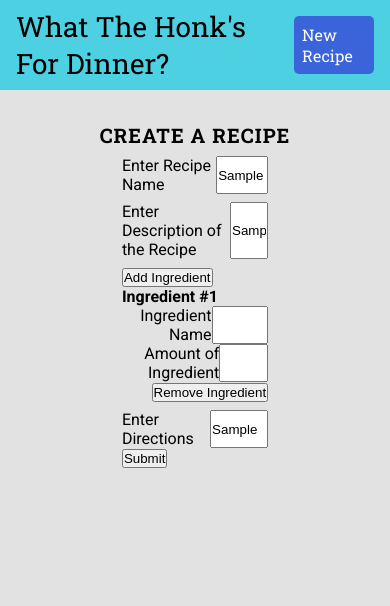
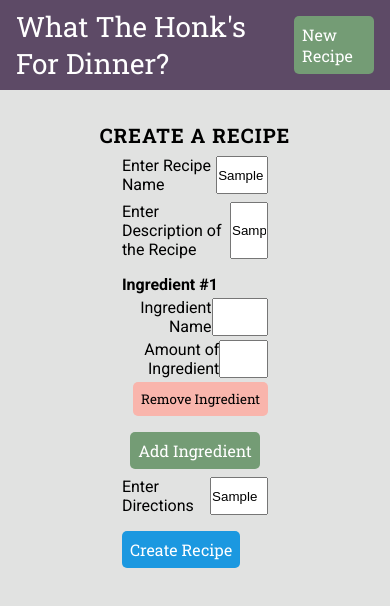
Before and after one commit to eblohm/recipe-finder, a React (Create React App) app: page /recipes/new in a window 390 px wide. Both pictures are taken after typing "Sample", "Sample", "Sample" into the empty fields and a click on the button "Add Ingredient". Shown: the top 606 px of the page. Built offline with nearby package versions, Linux system fonts and the light colour scheme.

Commit message:
finish styling for desktop, on to responsive

```diff
--- a/src/components/recipes/RecipeDelete.js
+++ b/src/components/recipes/RecipeDelete.js
@@ -35,7 +35,7 @@ class RecipeDelete extends Component {
       return 'Are you sure you want to delete this recipe?';
     }
 
-    return `Are you sure you want to delete ${this.props.recipe.name}`;
+    return `Are you sure you want to delete ${this.props.recipe.name}?`;
   }
 
   render() {
--- a/src/components/recipes/RecipeForm.js
+++ b/src/components/recipes/RecipeForm.js
@@ -27,9 +27,9 @@ class RecipeForm extends Component {
   };
 
   renderIngredient = ({ input, label, meta }) => {
-    const className = `recipe-form--ingredient ${
-      meta.error && meta.touched ? 'error' : ''
-    }`;
+    const className = `recipe-form--ingredient recipe-form--ingredient${
+      label === 'Amount of Ingredient' ? '__amount' : ''
+    } ${meta.error && meta.touched ? 'error' : ''}`;
 
     return (
       <div className={className}>
@@ -43,16 +43,6 @@ class RecipeForm extends Component {
   renderIngredients = ({ fields, meta }) => {
     return (
       <div className="recipe-form--ingredients">
-        <div className="recipe-form--ingredients__add">
-          <button
-            type="button"
-            className="recipe-form--ingredients__add__button"
-            onClick={() => fields.push({})}
-          >
-            Add Ingredient
-          </button>
-          {this.renderError(meta)}
-        </div>
         {fields.map((ingredient, index) => (
           <div className="recipe-form--ingredients__single" key={index}>
             <h4 className="recipe-form--ingredients__label">
@@ -75,13 +65,23 @@ class RecipeForm extends Component {
                 type="button"
                 title="Remove Ingredient"
                 onClick={() => fields.remove(index)}
-                className="recipe-form--ingredient__remove"
+                className="recipe-form--ingredient__remove recipe--button__remove"
               >
                 Remove Ingredient
               </button>
             </div>
           </div>
         ))}
+        <div className="recipe-form--ingredients__add">
+          <button
+            type="button"
+            className="recipe-form--ingredients__add recipe--button__add"
+            onClick={() => fields.push({})}
+          >
+            Add Ingredient
+          </button>
+          {this.renderError(meta)}
+        </div>
       </div>
     );
   };
@@ -112,7 +112,9 @@ class RecipeForm extends Component {
           component={this.renderInput}
           label="Enter Directions"
         />
-        <button className="recipe-form--submit">Submit</button>
+        <button className="recipe-form--submit recipe--button__submit">
+          Create Recipe
+        </button>
       </form>
     );
   }
--- a/src/components/recipes/RecipeList.js
+++ b/src/components/recipes/RecipeList.js
@@ -12,9 +12,12 @@ class RecipeList extends Component {
     return recipes.map(recipe => (
       <div className="recipe" key={recipe.name}>
         <Link to={`/recipes/${recipe.id}`} className="recipe--link">
-          <h3 className="recipe--name">{recipe.name}</h3>
-          <p className="recipe--description">{recipe.description}</p>
+          <h3 className="recipe--link__name recipe--name">{recipe.name}</h3>
+          <p className="recipe--link__description recipe--description">
+            {recipe.description}
+          </p>
         </Link>
+        <hr className="recipe--divider" />
       </div>
     ));
   }
--- a/src/components/recipes/RecipeShow.js
+++ b/src/components/recipes/RecipeShow.js
@@ -21,24 +21,26 @@ class RecipeShow extends Component {
         <p className="recipe--description">{description}</p>
         <h4 className="recipe--ingredients">Ingredients Needed:</h4>
         {ingredients.map(({ ingredient, amount }) => (
-          <div className="recipe--ingredients__item" key={ingredient}>
+          <li className="recipe--ingredients__item" key={ingredient}>
             {amount} {ingredient}
-          </div>
+          </li>
         ))}
         <h4 className="recipe--directions">Directions:</h4>
         <p className="recipe--directions__content">{directions}</p>
+        <div className="recipe--actions">
           <Link
             to={`/recipes/edit/${this.props.recipe.id}`}
-          className="recipe--link__edit"
+            className="recipe--button__edit"
           >
             Edit Recipe
           </Link>
           <Link
             to={`/recipes/delete/${this.props.recipe.id}`}
-          className="recipe--link__delete"
+            className="recipe--button__delete"
           >
             Delete Recipe
           </Link>
+        </div>
       </div>
     );
   }
--- a/src/scss/abstract/_variables.scss
+++ b/src/scss/abstract/_variables.scss
@@ -1,7 +1,12 @@
 // Colors
 $color-black: rgb(0, 0, 0);
-$color-blue: rgb(77, 208, 225);
-$color-blue-dark: rgb(60, 100, 218);
+$color-blue: rgb(27, 152, 224);
 $color-gray: rgb(225, 226, 225);
+$color-green: rgb(116, 156, 117);
+$color-purple: rgb(93, 74, 102);
 $color-red: rgb(244, 67, 54);
+$color-red-light: rgb(249, 181, 172);
 $color-white: rgb(255, 255, 255);
+
+// Fonts
+$default-heading-font: 'Roboto Slab', serif;
--- a/src/scss/components/_button.scss
+++ b/src/scss/components/_button.scss
@@ -1,11 +1,25 @@
 %buttondefaults {
   border: 0;
   border-radius: 5px;
-  font-family: 'Roboto Slab', serif;
+  display: inline-block;
+  font-family: $default-heading-font;
   padding: 0.5rem;
 }
 
 .recipe--button {
+  &__add {
+    @extend %buttondefaults;
+    background-color: $color-green;
+    color: $color-white;
+    font-size: 1rem;
+  }
+
+  &__cancel {
+    @extend %buttondefaults;
+    background-color: $color-gray;
+    color: $color-black;
+  }
+
   &__delete {
     @extend %buttondefaults;
     background-color: $color-red;
@@ -14,16 +28,30 @@
     margin-right: 0.5rem;
   }
 
-  &__cancel {
+  &__edit {
     @extend %buttondefaults;
-    background-color: $color-gray;
-    color: $color-black;
+    background-color: $color-blue;
+    color: $color-white;
+    margin-right: .5rem;
+  }
+
+  &__remove {
+    @extend %buttondefaults;
+    background-color: $color-red-light;
+  }
+
+  &__submit {
+    @extend %buttondefaults;
+    background-color: $color-blue;
+    color: $color-white;
+    font-size: 1rem;
+    margin-top: 1rem;
   }
 }
 
 .button {
   @extend %buttondefaults;
-  background-color: $color-blue-dark;
+  background-color: $color-green;
   color: $color-white;
   display: inline-block;
 }
--- a/src/scss/components/_form.scss
+++ b/src/scss/components/_form.scss
@@ -19,6 +19,26 @@
     margin-bottom: 0.5rem;
   }
 
+  &--ingredients {
+    &__add {
+      text-align: center;
+    }
+
+    &__label {
+      margin-bottom: .25rem;
+    }
+    &__single {
+      margin: 1rem 0;
+    }
+  }
+
+  &--ingredient {
+
+    &__amount {
+      margin: .25rem 0;
+    }
+  }
+
   &--single-ingredient {
     text-align: right;
   }
--- a/src/scss/components/_list.scss
+++ b/src/scss/components/_list.scss
@@ -0,0 +1,15 @@
+.recipe-list {
+
+  &--response {
+    font-family: $default-heading-font;
+    font-size: 1.75rem;
+    margin-bottom: .35rem;
+  }
+
+  &--divider {
+    background-color: $color-green;
+    border: 0;
+    height: 2px;
+    width: 10%;
+  }
+}
--- a/src/scss/components/_recipe.scss
+++ b/src/scss/components/_recipe.scss
@@ -1,11 +1,45 @@
 .recipe {
-  &--name,
+  &--actions {
+    margin-top: 1rem;
+  }
+
+  &--directions,
+  &--ingredients {
+    font-size: 1.5rem;
+    margin-bottom: .5rem;
+  }
+
+  &--directions,
   &--ingredients,
-  &--directions {
-    font-family: 'Roboto Slab', serif;
+  &--name {
+    font-family: $default-heading-font;
+  }
+
+  &--divider {
+    background-color: $color-black;
+    border: 0;
+    height: 1px;
+    width: 5%;
   }
 
   &--name {
+    font-size: 2rem;
     letter-spacing: 1px;
+    margin-bottom: .5rem;
+  }
+
+  &--link {
+    color: $color-black;
+    display: inline-block;
+    margin: .75rem 0;
+    transition: color .1s linear;
+
+    &:hover {
+      color: $color-blue;
+    }
+
+    &__name {
+      font-size: 1.5rem;
+    }
   }
 }
--- a/src/scss/components/_search.scss
+++ b/src/scss/components/_search.scss
@@ -4,10 +4,8 @@
 }
 
 %inputdefaults {
-  border: 1px solid $color-black;
   border-radius: 5px;
   outline: 0;
-  padding: 0.25rem;
 }
 
 .recipe-search {
@@ -23,14 +21,18 @@
 
     &__input {
       @extend %inputdefaults;
+      border: 1px solid $color-black;
       margin-right: 0.25rem;
       margin-top: 0.5rem;
+      padding: 0.45rem;
     }
 
     &__submit {
       @extend %inputdefaults;
-      background-color: $color-blue-dark;
+      background-color: $color-green;
+      border: 0;
       color: $color-white;
+      padding: .5rem;
     }
   }
 }
--- a/src/scss/layout/_header.scss
+++ b/src/scss/layout/_header.scss
@@ -1,14 +1,14 @@
 .header {
   align-items: center;
-  background-color: $color-blue;
+  background-color: $color-purple;
   display: flex;
-  font-family: 'Roboto Slab', serif;
+  font-family: $default-heading-font;
   justify-content: space-between;
   padding: 0.5rem 1rem;
 
   &--link {
     &__brand {
-      color: $color-black;
+      color: $color-white;
       font-size: 1.75rem;
     }
   }
```
Also changed, not shown: 1 other file (tests, documents, lock files or other folders). Lines whose indentation alone changed are shown as unchanged.
